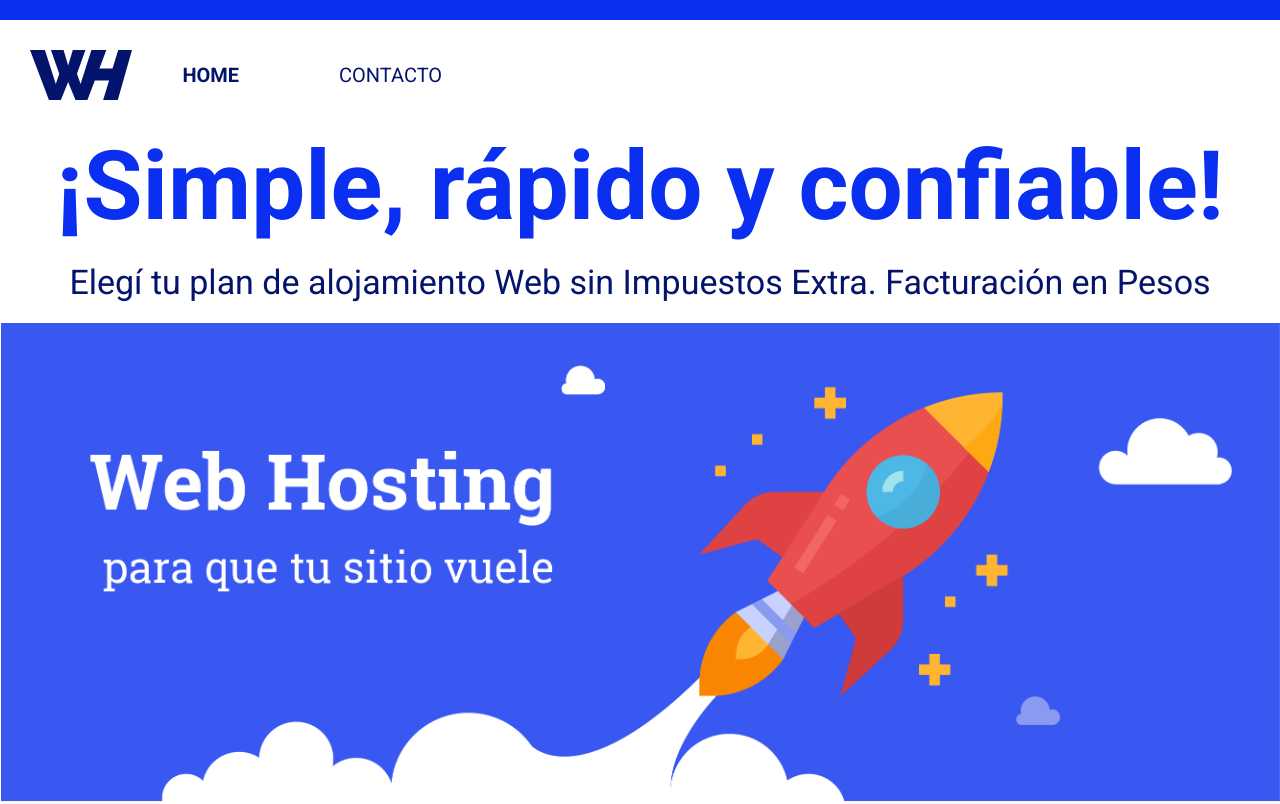
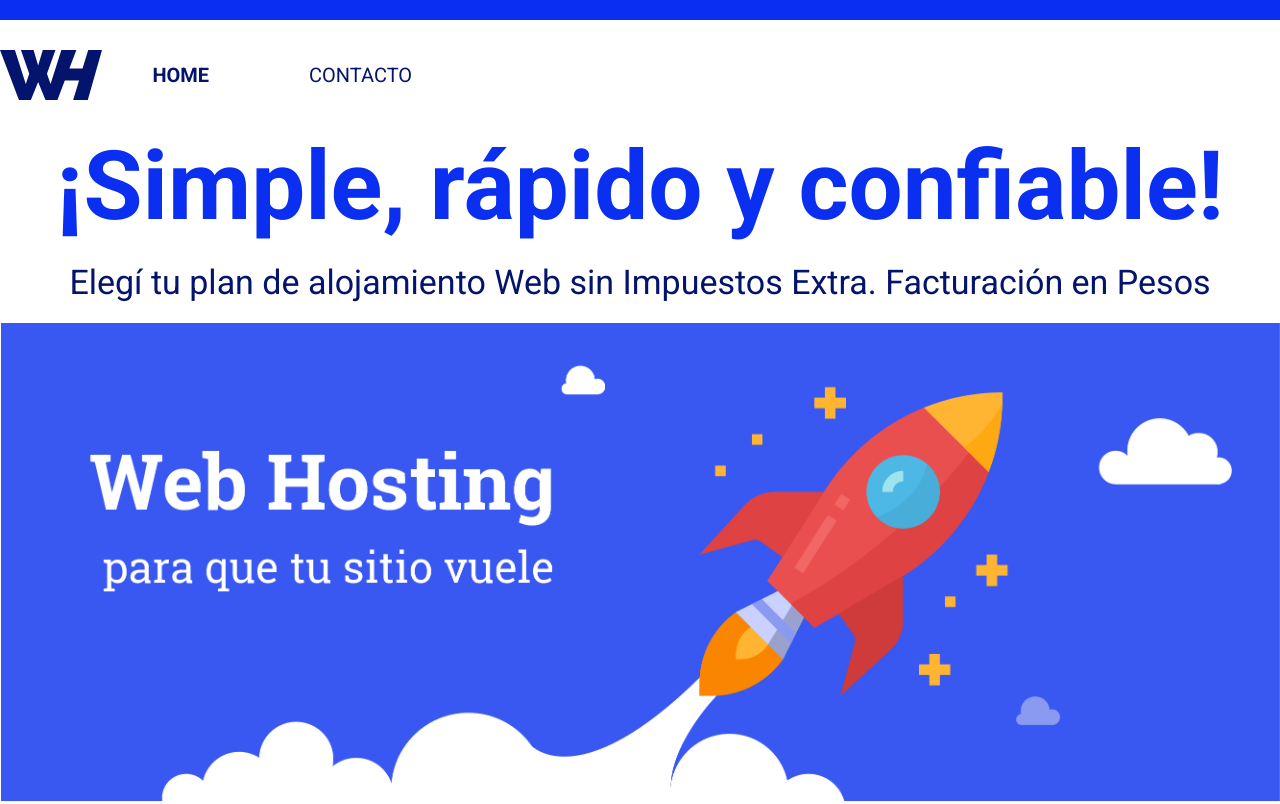
Before and after one commit to Gabrielubi/-Desafios-NodeJS, a plain HTML site: page Modulo 05/Desafio 5-3/index.html in a window 1280 px wide. Shown: the top 804 px of the page. Drawn offline with Linux system fonts and the light colour scheme.

Commit message:
Arreglos en el desafiio 5-3

```diff
--- a/Modulo 05/Desafio 5-3/css/styles.css
+++ b/Modulo 05/Desafio 5-3/css/styles.css
@@ -23,7 +23,7 @@ header {
 
 nav {
   width: 100%;
-  margin: 30px;
+  margin: 30px 0 30px 0;
   display: flex;
   align-items: center;
 }
```
